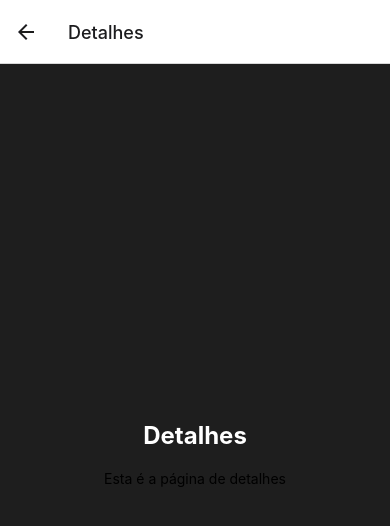
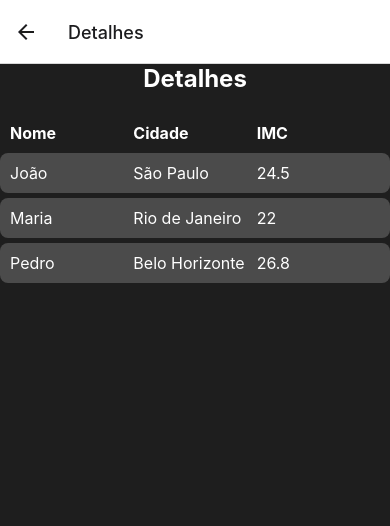
Before and after one commit to JoaoMadeiraxyz/mobile-project, a React Native app: screen /Details in a window 390 px wide. Shown: the top 526 px of the page. Built offline with nearby package versions, Linux system fonts and the light colour scheme.

Commit message:
list rank

```diff
--- a/components/ranks.js
+++ b/components/ranks.js
@@ -1,22 +1,47 @@
-// components/rank.js
 import React from 'react';
-import { View, Text, StyleSheet, Button } from 'react-native';
+import { View, Text, StyleSheet, FlatList } from 'react-native';
+
+const data = [
+  { nome: 'João', cidade: 'São Paulo', imc: 24.5 },
+  { nome: 'Maria', cidade: 'Rio de Janeiro', imc: 22.0 },
+  { nome: 'Pedro', cidade: 'Belo Horizonte', imc: 26.8 },
+  // Adicione mais dados conforme necessário
+];
 
 const RankScreen = ({ navigation }) => {
   return (
     <View style={styles.container}>
       <Text style={styles.title}>Detalhes</Text>
-      <Text>Esta é a página de detalhes</Text>
+      <View style={styles.header}>
+        <Text style={styles.headerText}>Nome</Text>
+        <Text style={styles.headerText}>Cidade</Text>
+        <Text style={styles.headerText}>IMC</Text>
+      </View>
+      <FlatList
+        style={styles.list}
+        data={data}
+        keyExtractor={(item, index) => index.toString()}
+        renderItem={({ item }) => (
+          <View style={styles.item}>
+            <Text style={styles.itemText}>{item.nome}</Text>
+            <Text style={styles.itemText}>{item.cidade}</Text>
+            <Text style={styles.itemText}>{item.imc}</Text>
+          </View>
+        )}
+      />
     </View>
   );
 };
 
 const styles = StyleSheet.create({
   container: {
-    flex: 1,
+    flex: 2,
     backgroundColor: '#1E1E1E',
     justifyContent: 'center',
     alignItems: 'center',
+  },
+  list:{
+    width: '100%',
   },
   title: {
     color: 'white',
@@ -24,6 +49,31 @@ const styles = StyleSheet.create({
     fontWeight: 'bold',
     marginBottom: 20,
   },
+  header: {
+    width: '100%',
+    flexDirection: 'row',
+    justifyContent: 'space-between',
+    padding: 10,
+  },
+  headerText: {
+    color: 'white',
+    fontSize: 16,
+    fontWeight: 'bold',
+    flex: 1,
+  },
+  item: {
+    flexDirection: 'row',
+    justifyContent: 'space-between',
+    padding: 10,
+    backgroundColor: 'rgba(255, 255, 255, 0.2)',
+    marginBottom: 5,
+    borderRadius: 8,
+  },
+  itemText: {
+    color: 'white',
+    fontSize: 16,
+    flex: 1,
+  },
 });
 
 export default RankScreen;
```
